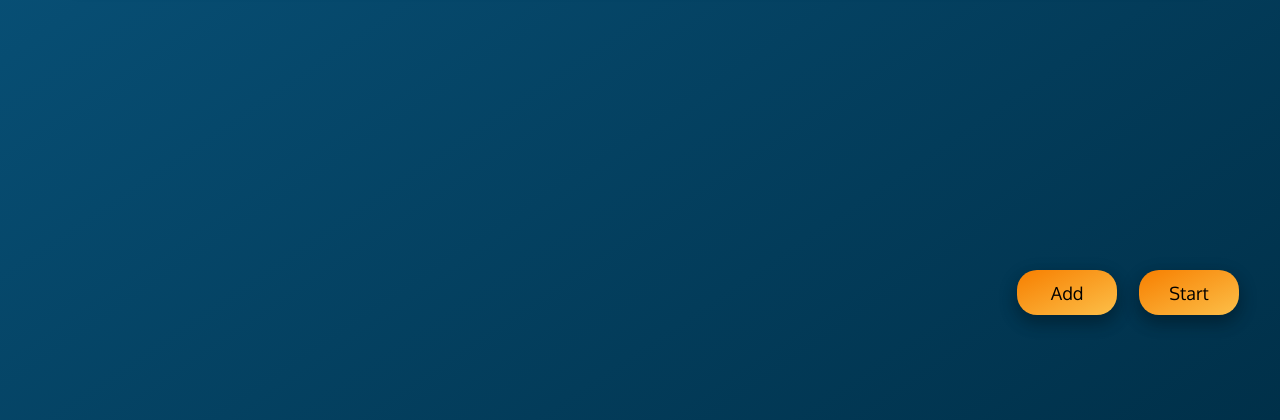
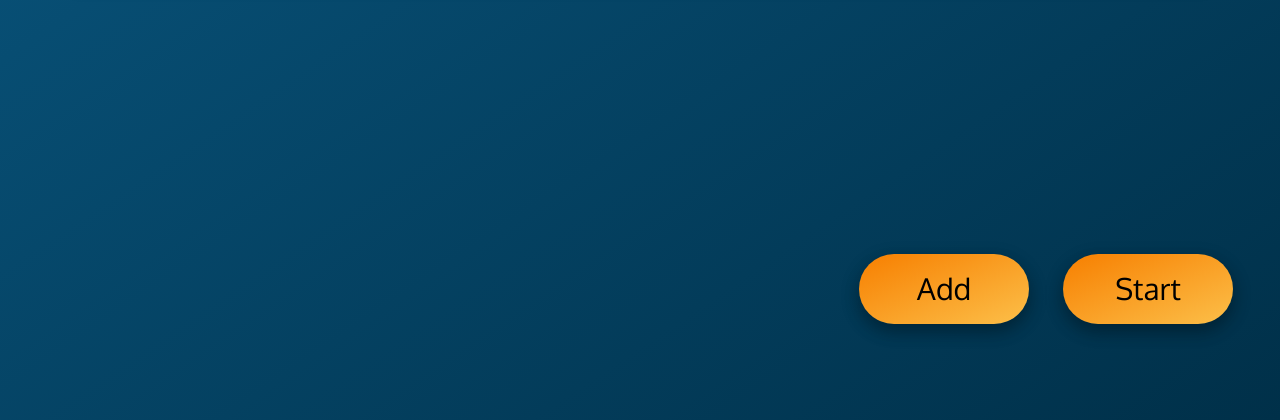
Before and after one commit to FIUSHerson/CS_TimedReminders_Django, a Django app: page / in a window 1280 px wide. Shown: the part 444-864 px from the top of the page. Run offline with Django 3.2, Linux system fonts and the light colour scheme; data comes from the database, SQL or seed files in the repository.

Commit message:
Fixed hyperlink style

```diff
--- a/StoredTime/static/style-universal.css
+++ b/StoredTime/static/style-universal.css
@@ -42,28 +42,36 @@ body {
   -ms-flex-line-pack: center;
       align-content: center;
   margin: 1em;
+  margin-bottom: 1em;
   padding: 1em;
   font-family: 'Oxygen', sans-serif;
 }
 
 .action-buttons {
   font-size: large;
-  padding-top: 10px;
+  padding: 35px;
+  padding-top: 15px;
   padding-bottom: 10px;
   width: 100px;
   height: 45px;
   margin: .5em;
+  margin-bottom: 0em;
+  text-decoration: none;
+  display: inline-block;
+  text-align: center;
+  font-size: 30px;
   border: none;
   color: black;
   background-image: -webkit-gradient(linear, left top, right bottom, from(#f77f00), to(#fcbf49));
   background-image: linear-gradient(to bottom right, #f77f00, #fcbf49);
   -webkit-box-shadow: 0 8px 16px 0 rgba(0, 0, 0, 0.2), 0 6px 20px 0 rgba(0, 0, 0, 0.19);
           box-shadow: 0 8px 16px 0 rgba(0, 0, 0, 0.2), 0 6px 20px 0 rgba(0, 0, 0, 0.19);
-  border-radius: 20px;
+  border-radius: 40px;
   outline: none;
   font-family: 'Oxygen', sans-serif;
   -webkit-transition: all .1s ease-out;
   transition: all .1s ease-out;
+
 }
 
 .action-buttons:hover {
@@ -149,6 +157,7 @@ body {
   padding: 1.5em;
   min-height: 65vh;
   max-height: 65vh;
+  overflow-y: scroll;
 }
 
 .time-lists {
--- a/StoredTime/templates/main.html
+++ b/StoredTime/templates/main.html
@@ -30,7 +30,6 @@
         </div>
 
         <div class="icons">
-          {% load static %}
           <img src="{% static '/edit.png' %}" alt="edit" class="edit-icon">
           <img src="{% static '/close.png' %}" alt="delete" class="delete-icon">
         </div>
@@ -41,8 +40,8 @@
     </div>
 
     <div class="buttons">
-        <button type="submit" id="add-button" class="action-buttons"  href="{% url 'add' %}">Add</button>
-        <button type="submit" id="start-button" class="action-buttons" href="{% url 'countdown' %}">Start</button>
+        <a type="submit" id="add-button" class="action-buttons" href="{% url 'add' %}">Add</a>
+        <a type="submit" id="start-button" class="action-buttons" href="{% url 'countdown' %}">Start</a>
     </div>
 
 </body>
```
